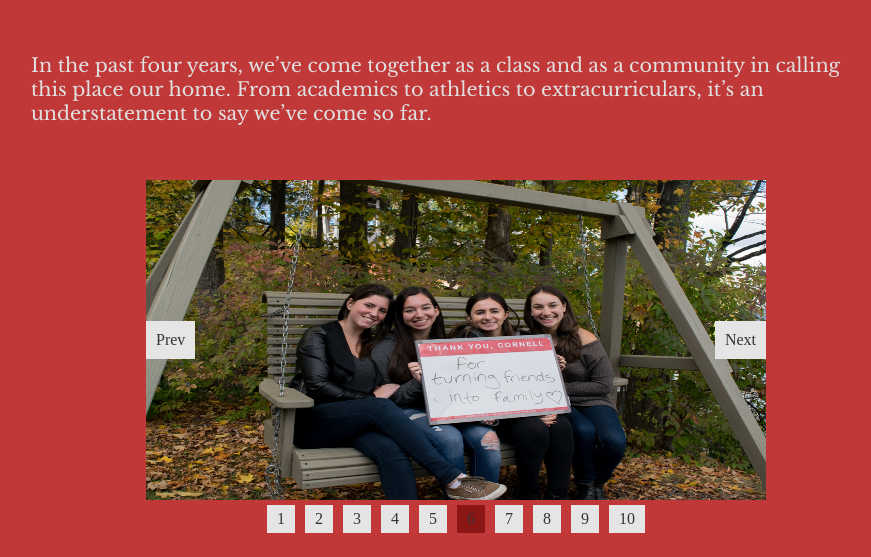
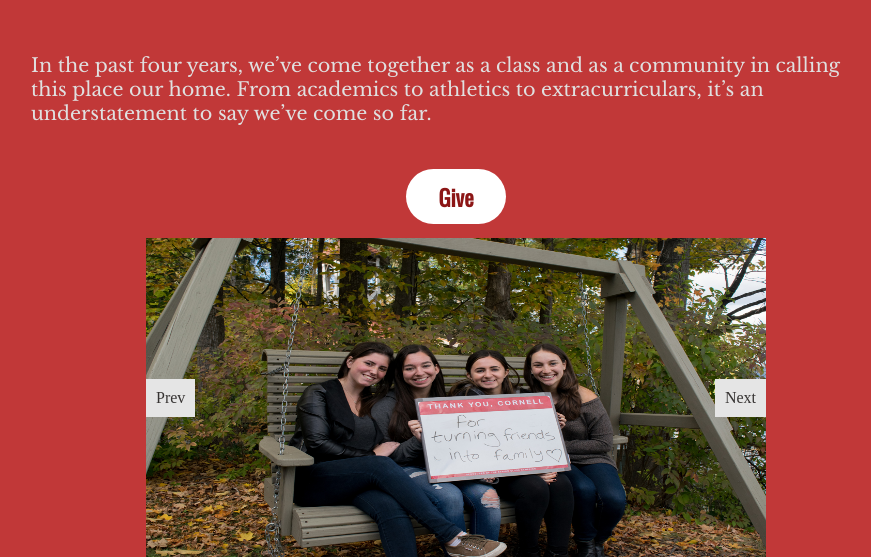
Before and after one commit to zachpraiss22/info1300, a PHP site: page / in a window 1280 px wide. Shown: the part 542-1099 px from the top of the page, without its empty margins (184-1055 px from the left). Run offline with PHP 8.4, Linux system fonts and the light colour scheme; some libraries are stand-ins or nearby versions.

Commit message:
Give button added

```diff
--- a/css/style.css
+++ b/css/style.css
@@ -148,6 +148,34 @@ header nav ul li a:hover{
     font-family: 'Libre Baskerville', Garamond, serif;
     font-weight: 400;
     font-size: 1.6em;
+}
+
+#give{
+    text-align: center;
+    padding-bottom: 25px;
+}
+
+.button{
+    text-decoration:none;
+    text-align:center;
+    padding:11px 32px;
+    border:none;
+    border-radius:50px;
+    font:1.4em Oswald, Helvetica, sans-serif;
+    font-weight:bold;
+    color:#8c1616;
+    background:#ffffff;
+
+}
+
+.button:hover{
+    padding:11px 32px;
+    border:none;
+    border-radius: 50px;
+    font:1.4em Oswald, Helvetica, sans-serif;
+    font-weight:bold;
+    color:#8c1616;
+    background:#e0e0e0;
 }
 
 /*-----------------CODING FOR THE SLIDESHOW-------------------*/
--- a/how.php
+++ b/how.php
@@ -20,7 +20,9 @@
                 <p>Giving back through the Senior Class Campaign (SCC) is simple and pain-free. You can choose to donate either through your bursar account or by credit card.</p>
                 <br><br>
             </div>
-
+	    <?php
+            include('php/button.php');
+        ?>
 	    <!-- Calls on slideshow.php for images -->
 	    <?php
 	        include('php/slideshow.php');
--- a/index.php
+++ b/index.php
@@ -22,7 +22,9 @@
                 <p>In the past four years, we&#8217;ve come together as a class and as a community in calling this place our home. From academics to athletics to extracurriculars, it&#8217;s an understatement to say we&#8217;ve come so far.</p>
                 <br><br>
             </div>
-
+	    <?php
+            include('php/button.php');
+        ?>
 	    <!-- Calls on slideshow.php for images -->
 	    <?php
 	        include('php/slideshow.php');
--- /dev/null
+++ b/php/button.php
@@ -0,0 +1,3 @@
+<div id="give">
+	<a href="#" class="button"/>Give</a>
+</div>
--- a/what.php
+++ b/what.php
@@ -22,6 +22,9 @@
                 <p>This is our chance as the Class of 2016 to celebrate and commemorate the experiences, memories, and friendships we&#8217;ve made in our time here at Cornell.</p>
                 <br><br>
             </div>
+            <?php
+                include('php/button.php');
+            ?>
             <div class="column1">
                 <div class="columntext">
                     <h1>OUR TARGET</h1>
--- a/when.php
+++ b/when.php
@@ -22,6 +22,9 @@
                 <p>Giving back is a simple way for you to express your gratitude for everything you&#8217;ve gained in your time here at Cornell. Take a moment to give back today.</p>
                 <br><br>
             </div>
+        <?php
+            include('php/button.php');
+        ?>
 
 	    <!-- Calls on slideshow.php for images -->
 	    <?php
--- a/where.php
+++ b/where.php
@@ -22,6 +22,9 @@
                 <p>The SCC is your opportunity to give back to the university, programs, or clubs that have been formative in your college experience here at Cornell.</p>
             </div>
             <br>
+        <?php
+            include('php/button.php');
+        ?>
          <div class="column1">
                 <div class="columntext">
                     <h1>CORNELL ANNUAL FUND</h1>
--- a/why.php
+++ b/why.php
@@ -23,6 +23,9 @@
                 <p>At the same time, there are many questions that should be addressed to help you better understand why this campaign is important and you should take a moment to give back today.</p>
             </div>
             <br>
+            <?php
+                include('php/button.php');
+            ?>
               <div class="column1">
                 <div class="columntext">
                     <h1>BUT I&#8217;VE ALREADY GIVEN ENOUGH</h1>
```
